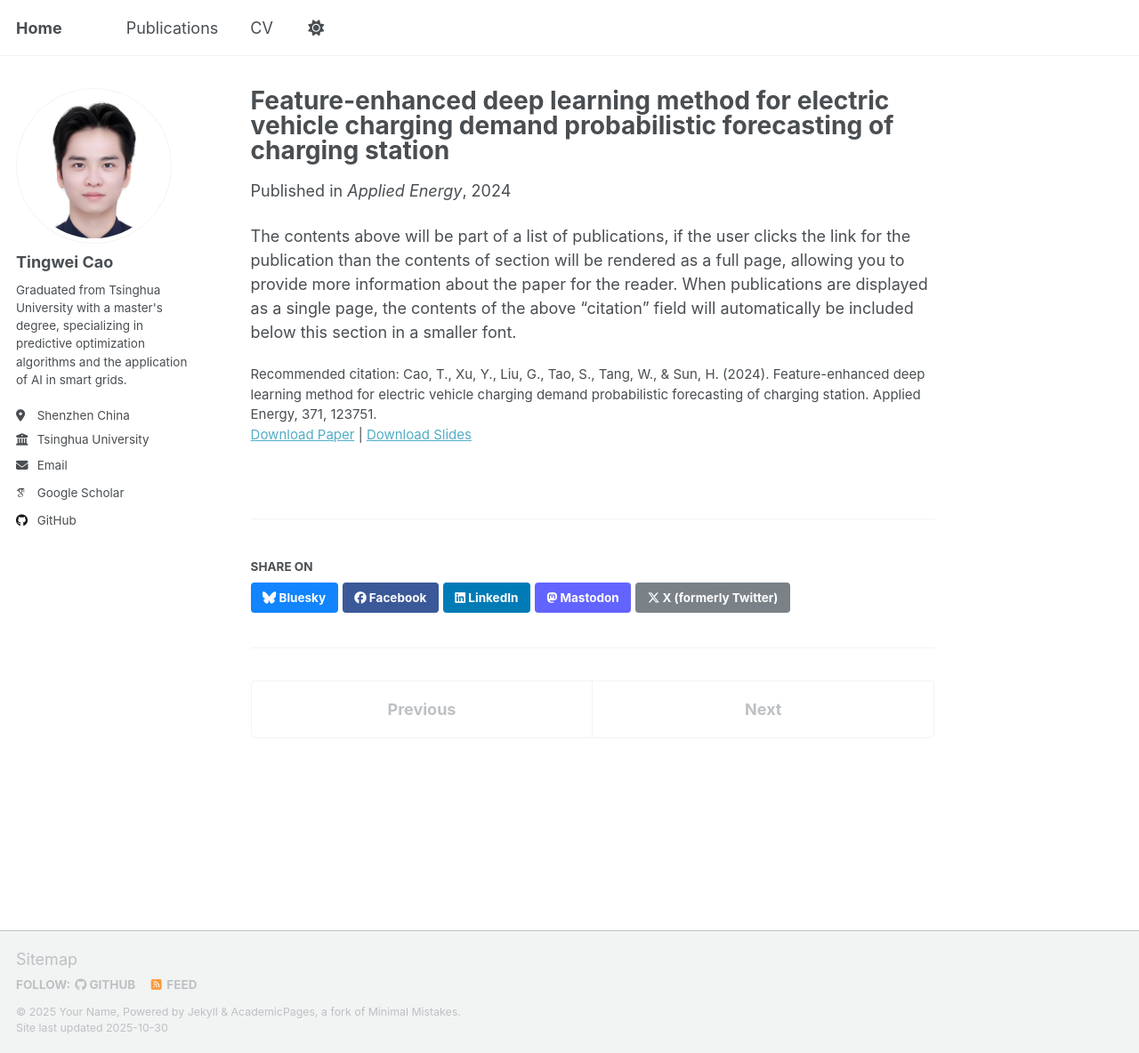
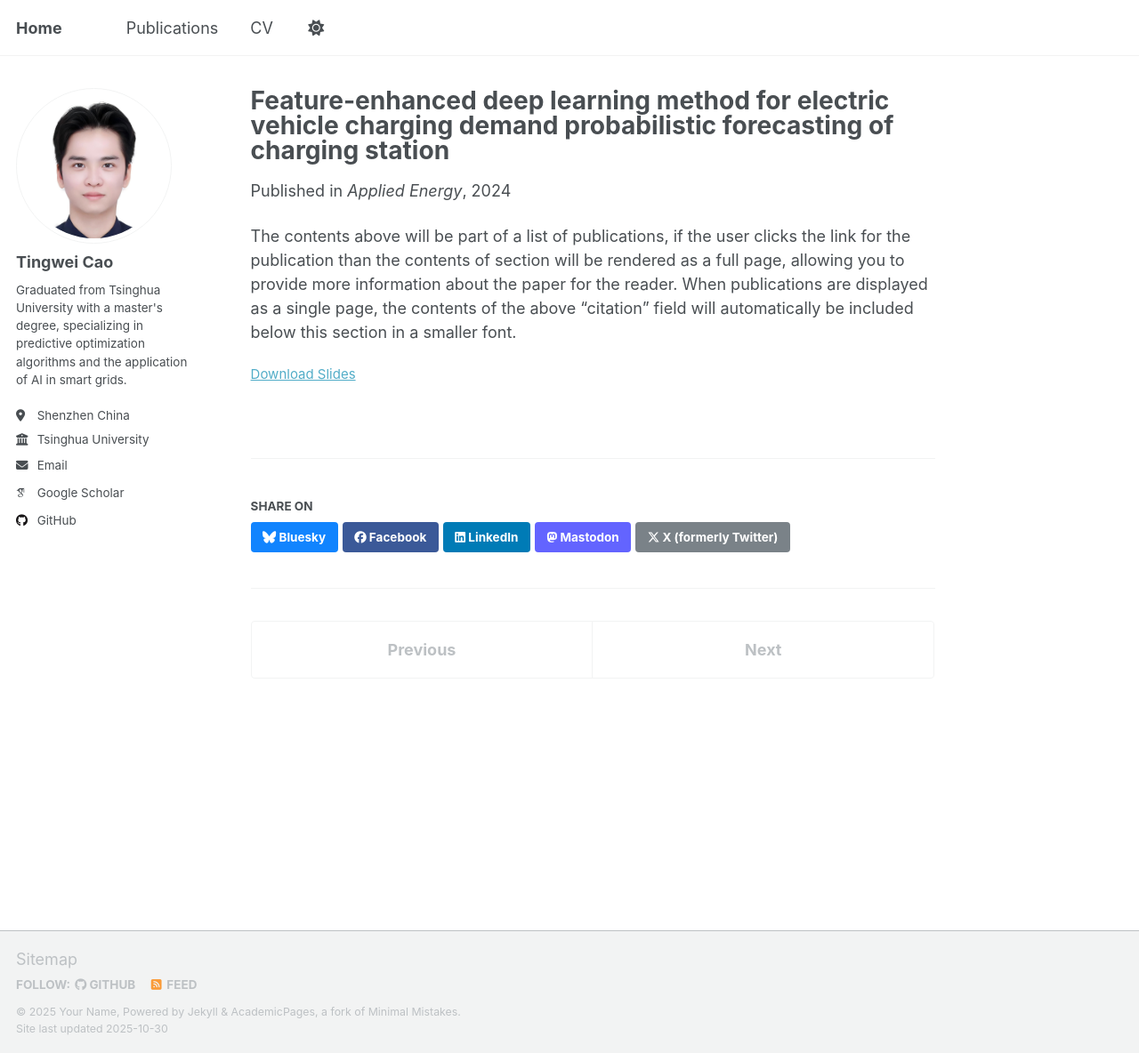
Before and after one commit to tingweicao/tingweicao.github.io, a Jekyll site: the page built from _publications/Feature-enhanced deep learning method for electric vehicle charging demand probabilistic forecasting of charging station.md, in a window 1280 px wide and 1184 px high. Shown: the whole window at 89% size. Built offline with Jekyll 4.4.1, drawn with Linux system fonts in a browser that asks for light colours; some web fonts are replaced; a script that is not in the unit is left out.

Commit message:
Update Feature-enhanced deep learning method for electric vehicle charging demand probabilistic forecasting of charging station.md

```diff
--- a/_publications/Feature-enhanced deep learning method for electric vehicle charging demand probabilistic forecasting of charging station.md
+++ b/_publications/Feature-enhanced deep learning method for electric vehicle charging demand probabilistic forecasting of charging station.md
@@ -8,7 +8,6 @@ date: 2024-10-01
 venue: 'Applied Energy'
 slidesurl: 'https://academicpages.github.io/files/slides3.pdf'
 paperurl: 'https://academicpages.github.io/files/paper3.pdf'
-citation: 'Cao, T., Xu, Y., Liu, G., Tao, S., Tang, W., & Sun, H. (2024). Feature-enhanced deep learning method for electric vehicle charging demand probabilistic forecasting of charging station. Applied Energy, 371, 123751.'
 ---
 
 The contents above will be part of a list of publications, if the user clicks the link for the publication than the contents of section will be rendered as a full page, allowing you to provide more information about the paper for the reader. When publications are displayed as a single page, the contents of the above "citation" field will automatically be included below this section in a smaller font.
```
